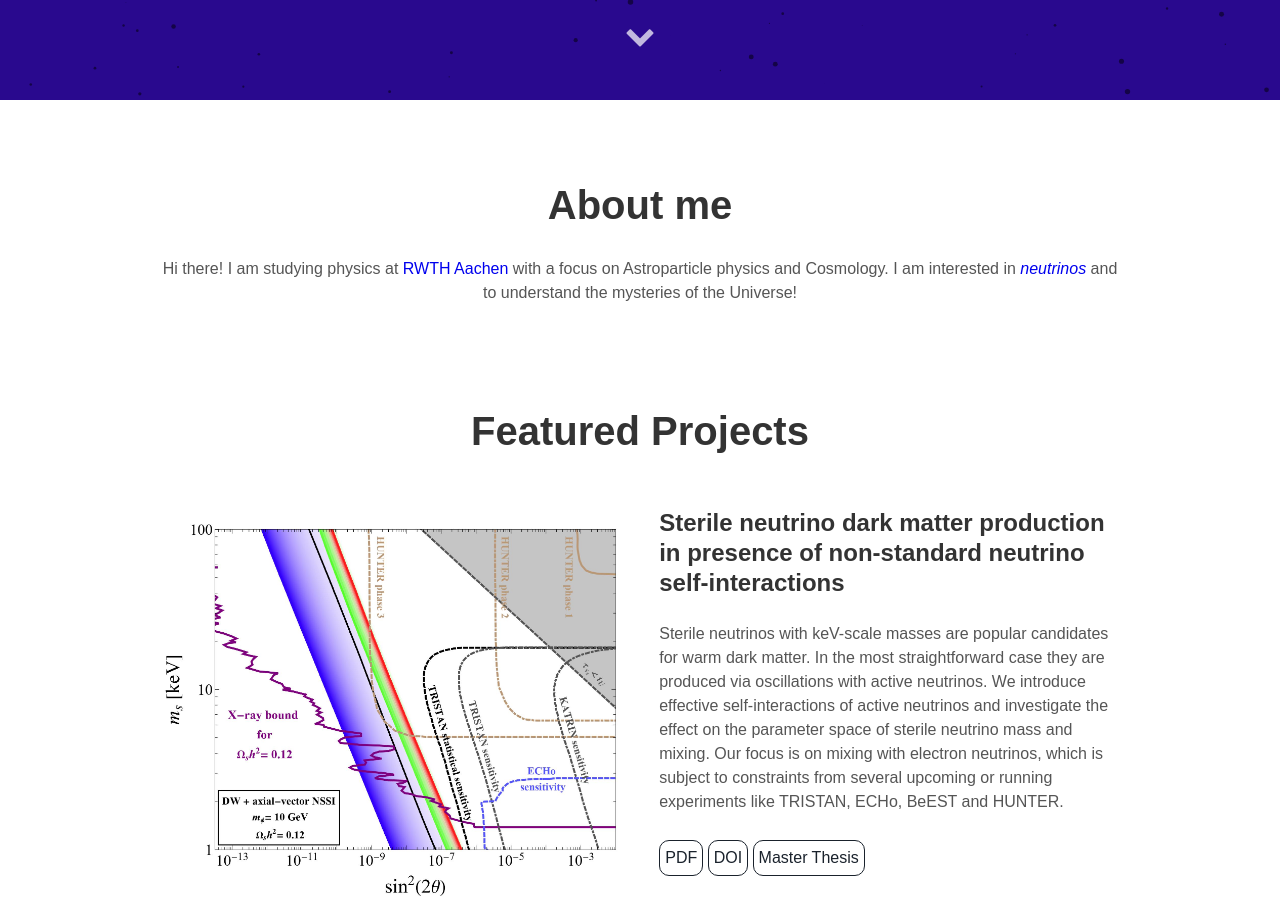
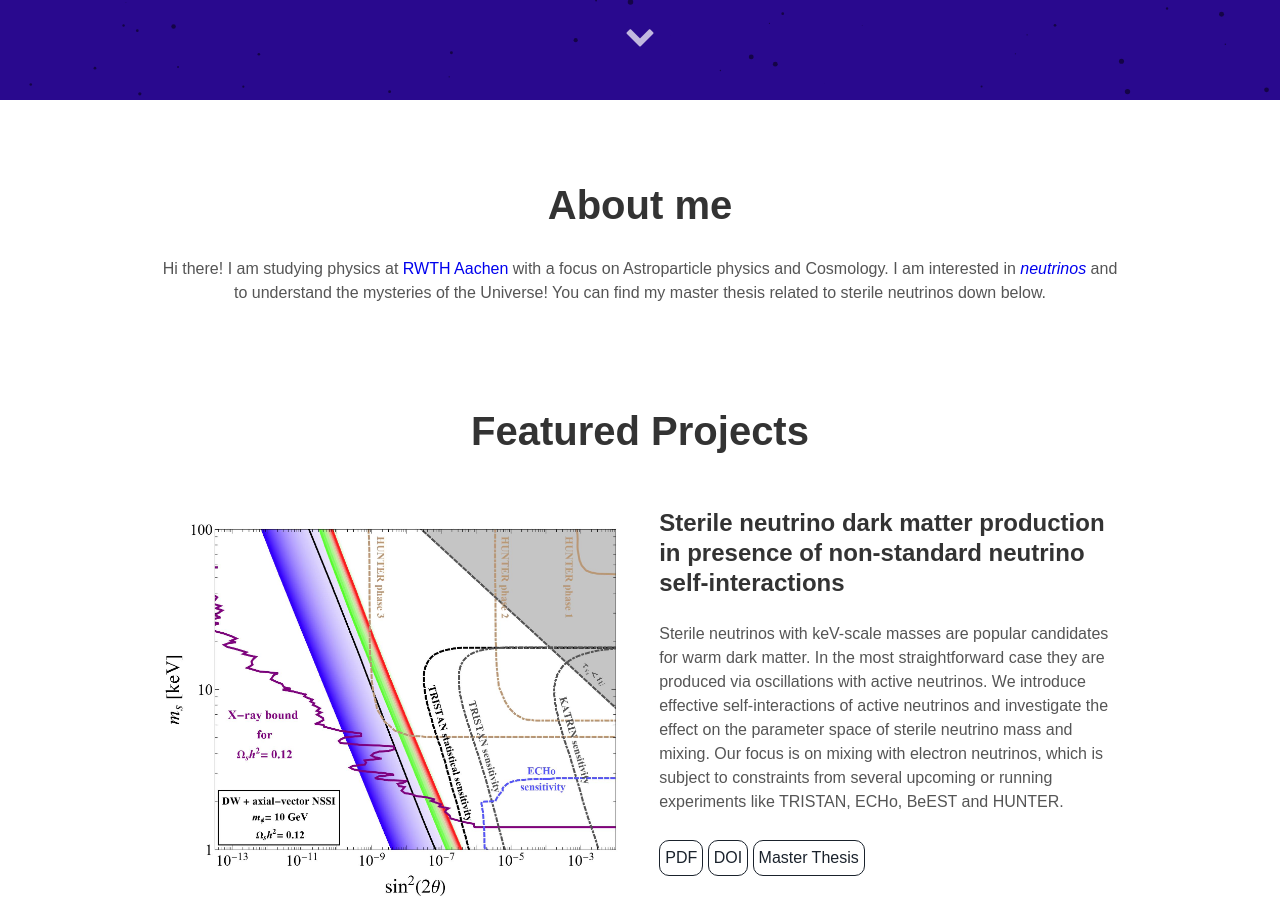
Before and after one commit to aaroodd/aaroodd.github.io, a Jekyll site: the page built from index.html, in a window 1280 px wide and 900 px high, scrolled down 800 px. Built offline with Jekyll 4.4.1, drawn with Linux system fonts in a browser that asks for light colours; some web fonts are replaced.

Commit message:
Update about.html

```diff
--- a/_includes/about.html
+++ b/_includes/about.html
@@ -3,4 +3,4 @@
 <!---  <p> {{site.user_description}} </p> --->
 
 <p> Hi there! I am studying physics at <a href="https://rwth-aachen.de">RWTH Aachen</a> with a focus on Astroparticle physics and Cosmology.
-  I am interested in <em><a href="https://www.symmetrymagazine.org/collection/neutrinos-101">neutrinos</a></em> and to understand the mysteries of the Universe!</p>
+  I am interested in <em><a href="https://www.symmetrymagazine.org/collection/neutrinos-101">neutrinos</a></em> and to understand the mysteries of the Universe! You can find my master thesis related to sterile neutrinos down below.</p>
```
